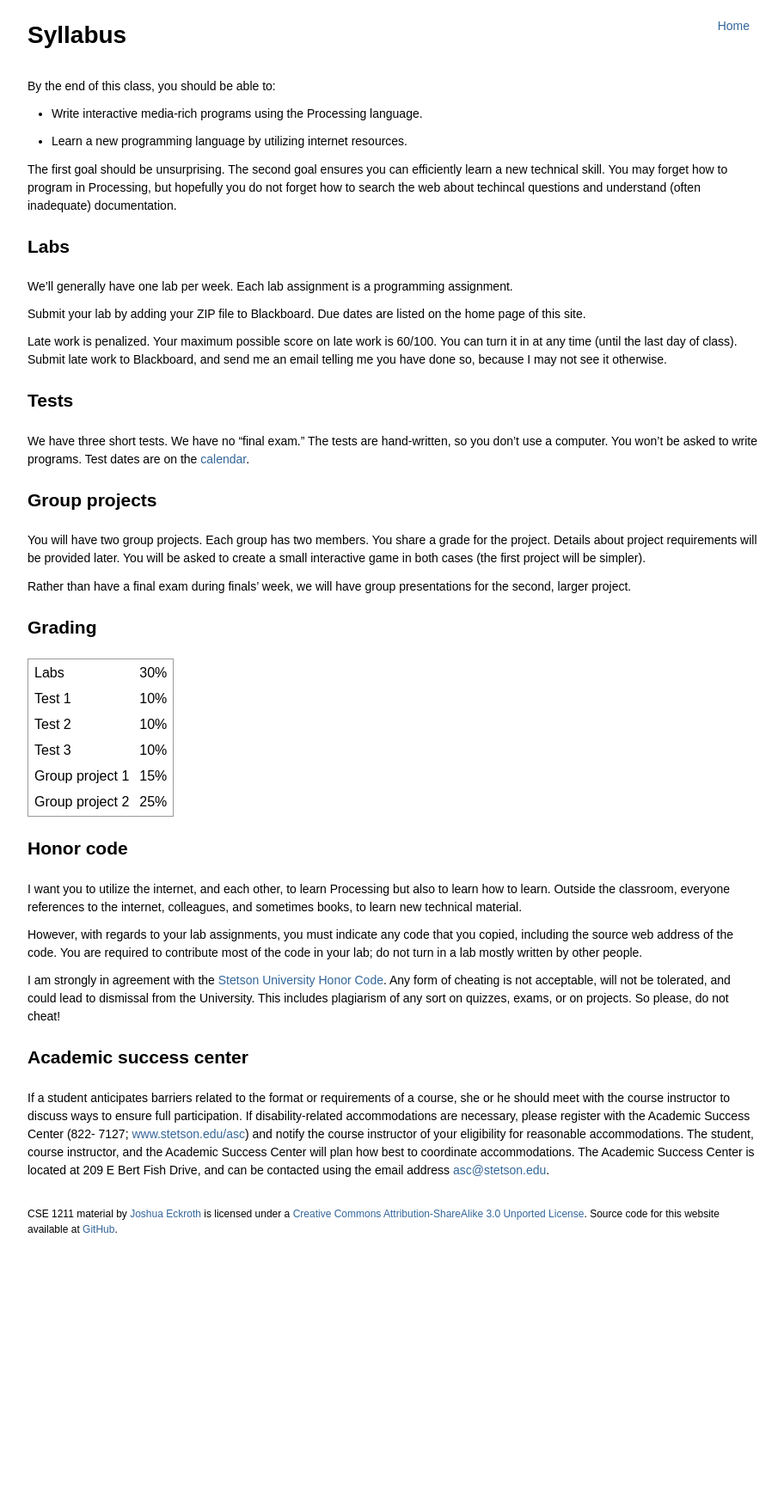
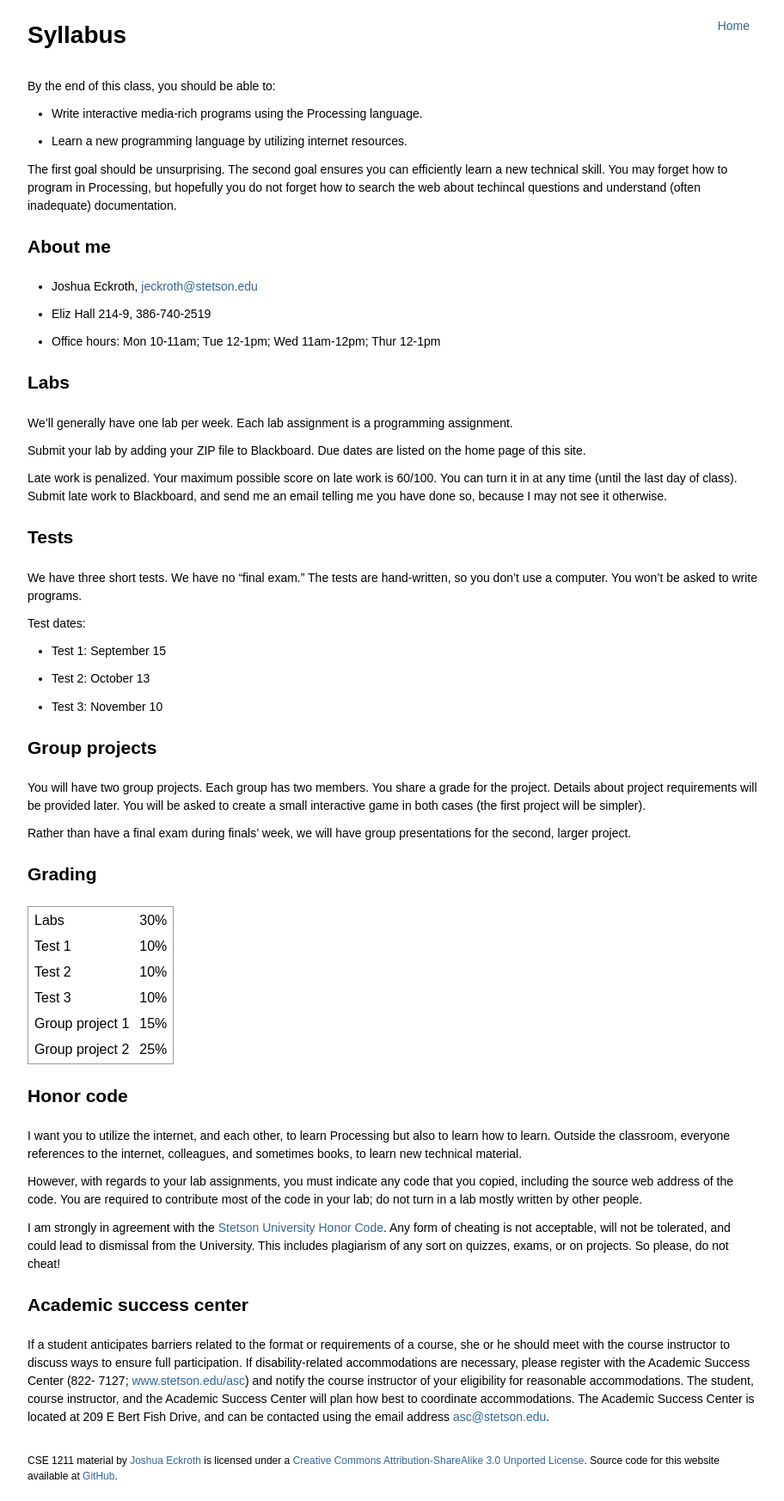
Before and after one commit to joshuaeckroth/csci111-website, a Jekyll site: the page built from guides/_posts/2014-08-10-syllabus.markdown, in a window 1280 px wide. Shown: the whole page at 86% size, without its empty margins (183-1095 px from the left). Built offline with Jekyll 4.4.1, drawn with Linux system fonts in a browser that asks for light colours; Markdown is read by kramdown in place of the engine named in the settings; comment, search, counter and statistics services are not loaded; before the commit the page ends 1459 px from its top, so only the background shows below that.

Commit message:
Added required elements to syllabus.

```diff
--- a/guides/_posts/2014-08-10-syllabus.markdown
+++ b/guides/_posts/2014-08-10-syllabus.markdown
@@ -18,6 +18,14 @@ in Processing, but hopefully you do not forget how to search the web
 about techincal questions and understand (often inadequate)
 documentation.
 
+## About me
+
+- Joshua Eckroth, [jeckroth@stetson.edu](mailto:jeckroth@stetson.edu)
+
+- Eliz Hall 214-9, 386-740-2519
+
+- Office hours: Mon 10-11am; Tue 12-1pm; Wed 11am-12pm; Thur 12-1pm
+
 ## Labs
 
 We'll generally have one lab per week. Each lab assignment is a
@@ -35,8 +43,15 @@ me you have done so, because I may not see it otherwise.
 
 We have three short tests. We have no "final exam." The tests are
 hand-written, so you don't use a computer. You won't be asked to write
-programs. Test dates are on the
-[calendar](/guides/2014-08-11-calendar.html).
+programs.
+
+Test dates:
+
+- Test 1: September 15
+
+- Test 2: October 13
+
+- Test 3: November 10
 
 ## Group projects
 
```
